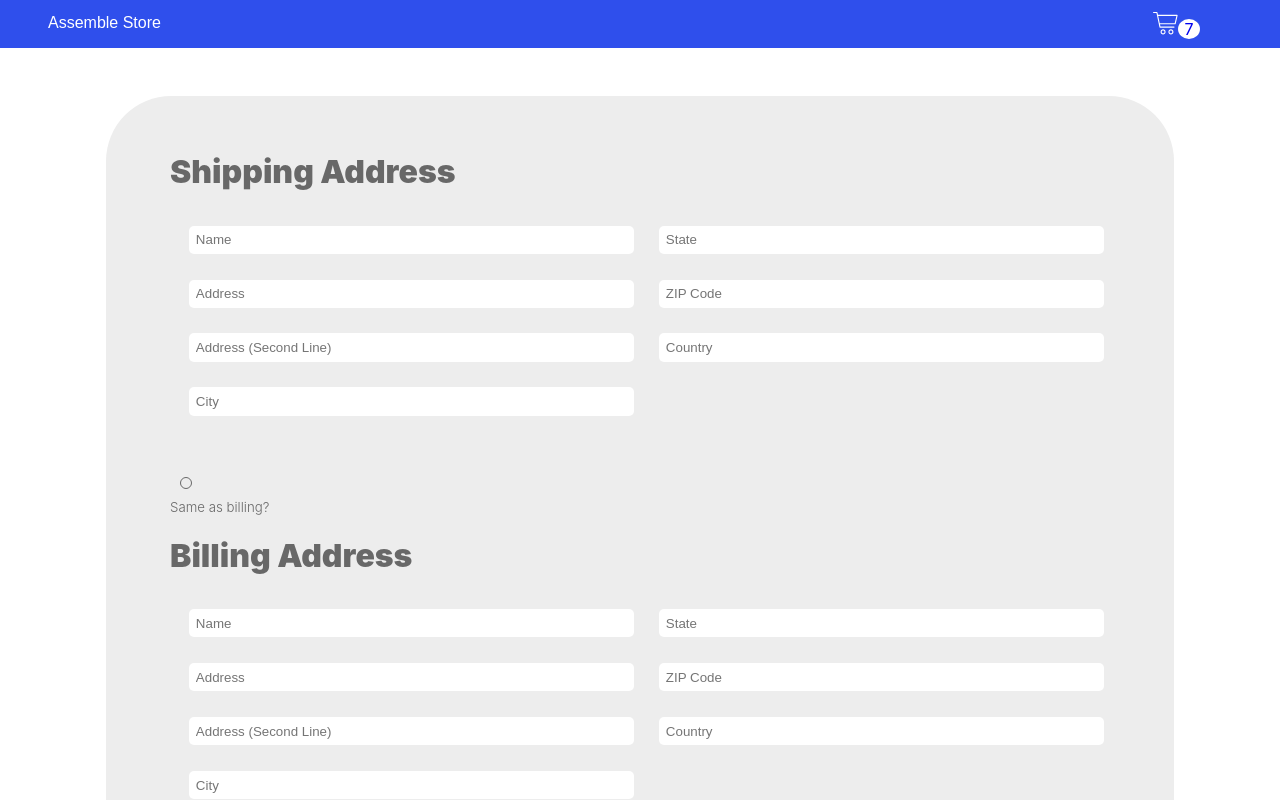
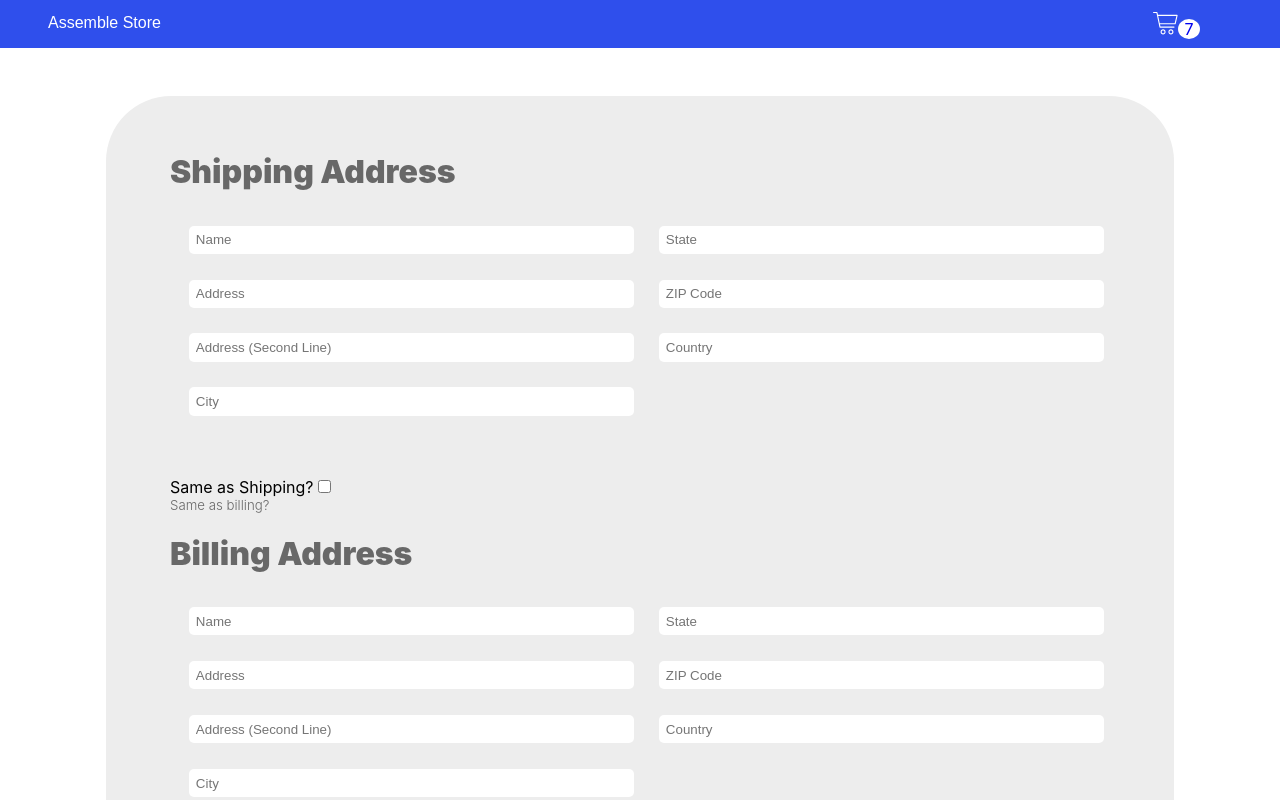
Before and after one commit to aramsay1026/checkout-app-public, a React (Create React App) app: page /check-out in a window 1280 px wide. Shown: the top 800 px of the page. Built offline with nearby package versions, Linux system fonts and the light colour scheme.

Commit message:
Pushing refactor to main branch

```diff
--- a/src/App.jsx
+++ b/src/App.jsx
@@ -75,11 +75,13 @@ export default function App() {
     setShippingAndBilling
   };
 
+
+
   return (
     <ShippingAndBillingContext.Provider value={shippingAndBillingContextValue}>
       <CartContext.Provider value={cartContextValue}>
-        <Router>
-          <div>
+        <div>
+          <Router>
             <NavBar>
               <Link style={{ 'text-decoration': 'none' }} to="/">
                 <NavTitle>Assemble Store</NavTitle>
@@ -97,9 +99,10 @@ export default function App() {
                 <ReviewCart />
               </Route>
             </Switch>
-          </div>
-        </Router>
+          </Router>
+        </div>
+
       </CartContext.Provider>
-    </ShippingAndBillingContext.Provider>
+    </ShippingAndBillingContext.Provider >
   );
 }
--- a/src/components/CartView.tsx
+++ b/src/components/CartView.tsx
@@ -124,15 +124,15 @@ function productItem(props: Item, changeProductCount: ChangeProductCountType, on
 export default function ReviewCart() {
     const [modalItem, setModalItem] = useState<Item>();
 
+    const [cartModal, setCartModal] = useState();
+
     return (
         <CartContext.Consumer>
             {(cartContextValue: any) => {
                 const { cart, setCart } = cartContextValue;
                 const changeProductCount: ChangeProductCountType = (item: Item, newQuantity: number) => {
-                    if (newQuantity <= 0) {
-                        const itemIdx = cart.indexOf(item);
-                        cart.splice(itemIdx, 1);
-                        item.quantity = 0;
+                    if (newQuantity <= 1) {
+                        item.quantity = 1;
                     } else {
                         item.quantity = newQuantity;
                     }
--- /dev/null
+++ b/src/components/CheckBox.tsx
@@ -0,0 +1,23 @@
+import React, { useState } from "react";
+
+type CheckBoxProps = {
+    id: string,
+    labelText: string,
+}
+
+export default function CheckBox(props: CheckBoxProps) {
+    const [checked, setChecked] = useState(false);
+    const onCheckBoxClicked = () => {
+        setChecked(!checked);
+    }
+
+
+    return (
+        <span>
+            <label>
+                {props.labelText}
+                <input type="checkbox" id={props.id} checked={checked} onClick={onCheckBoxClicked}></input>
+            </label>
+        </span>
+    )
+}
--- a/src/components/Modal.tsx
+++ b/src/components/Modal.tsx
@@ -28,9 +28,7 @@ export default function Modal(props: ModalProps) {
     let modalClicked = false;
 
     function onPageOverlayClick() {
-        console.log('onPageOverlayClick')
         if (!modalClicked) {
-            console.log('onPageOverlayClick - !modalClicked')
             if (typeof props.onClose === 'function') {
                 props.onClose();
             }
@@ -39,7 +37,6 @@ export default function Modal(props: ModalProps) {
     }
 
     function onModalClick() {
-        console.log('onModalClick')
         modalClicked = true;
     }
     return (
--- a/src/components/OrderInfo.tsx
+++ b/src/components/OrderInfo.tsx
@@ -1,4 +1,4 @@
-import React from "react";
+import React, { useState } from "react";
 import styled from 'styled-components';
 import CartContext from '../providers/CartContext';
 import ShippingAndBillingContext, {
@@ -17,6 +17,7 @@ import {
 } from "react-router-dom";
 import { Button, PageContainer, AlignRight, Table, TableRow, TableCell, HeavyText, LightText } from '../styles/AppStyle';
 import { CartContextType } from "../providers/CartContext";
+import CheckBox from '../components/CheckBox';
 
 const MarginBuffer = styled.div`
     margin: 10px;
@@ -69,6 +70,7 @@ const ADDRESS_TYPE_PLACEHOLDER: AddressType = {
 };
 
 export default function OrderInfo() {
+    const [displayBillingForm, setDisplayBillingForm] = useState(false);
     return (
         <ShippingAndBillingContext.Consumer>
             {(shippingAndBillingContextValue: any) => {
@@ -137,8 +139,7 @@ export default function OrderInfo() {
                             <HeavyText>Shipping Address</HeavyText>
                             {renderAddressFields('shippingAddress')}
                             <FlexVerticalFlex>
-                                <Checkbox>
-                                </Checkbox>
+                                <CheckBox id="billingCheckBox" labelText="Same as Shipping?" />
                                 <LightText>Same as billing?</LightText>
                             </FlexVerticalFlex>
                             <HeavyText>Billing Address</HeavyText>
```
